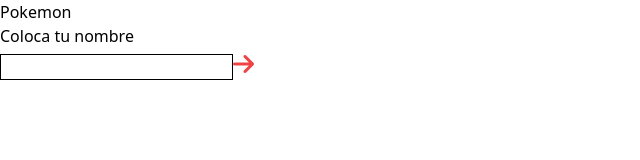
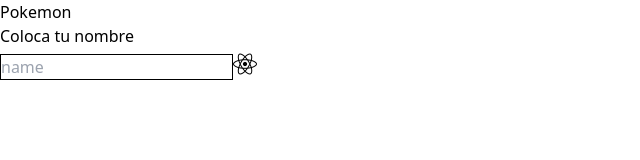
Before and after one commit to luiseer/entregable5, a React (Vite) app: page /#/ in a window 1280 px wide. Shown: the top 160 px of the page, without its empty margins (0-640 px from the left). Built offline with nearby package versions, Linux system fonts and the light colour scheme.

Commit message:
nameform

```diff
--- a/src/components/NameForm.jsx
+++ b/src/components/NameForm.jsx
@@ -20,13 +20,14 @@
         <label>
           <div>Coloca tu nombre</div>
           <input
-          className="border border-black"
+            className="border border-black"
             type="text"
+            placeholder="name"
             value={name}
             onChange={(e) => setName(e.target.value)}
           />
         </label>
-        <button><i className=" text-red-500 text-2xl fas fa-arrow-right"></i></button>
+        <button className="text-2xl"><i className="fab fa-react"></i></button>
       </form>
     </section>
   );
--- a/src/components/Pokedex.jsx
+++ b/src/components/Pokedex.jsx
@@ -26,20 +26,26 @@
             .then(res => setTypes(res.data.results))
     }, []);
 
-    // console.log(types);
+    const filterPokemones = id => {
+        console.log(id);
+    }
+
     console.log(pokemon);
 
     return (
+
         <section>
             <h1 className='text-6xl'>Pokedex</h1>
             <p className='text-2xl'>Welcome <span className='text-gray-500'>{name}!</span></p>
-            <select onChange={e => console.log(e.target.value)} name="" id="">
+
+            <select onChange={e => filterPokemones(e.target.value)}>
                 {
                     types.map(type => (
                         <option key={type.url}>{type.name}</option>
                     ))
                 }
             </select>
+
             <main className='display: grid grid-cols-4 '>
                 {
                     pokemon.map(poke => (
--- a/src/components/PokemonInfo.jsx
+++ b/src/components/PokemonInfo.jsx
@@ -17,7 +17,7 @@
         <div>
             <section className='card'>
                 <Link to={`/poke/${pokeInfo.id}`}>
-                    <p>{pokeInfo.name}</p>
+                    <p>{pokeInfo.pokemon}</p>
                 </Link>
             </section>
         </div>
```
